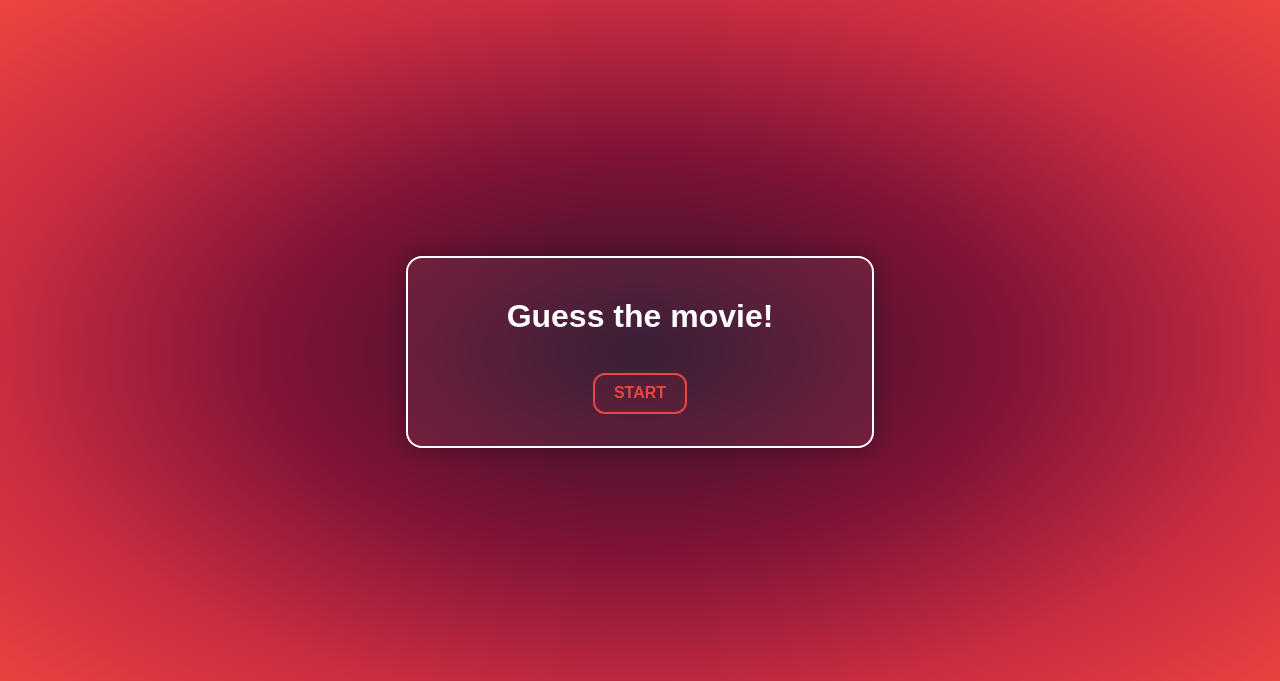
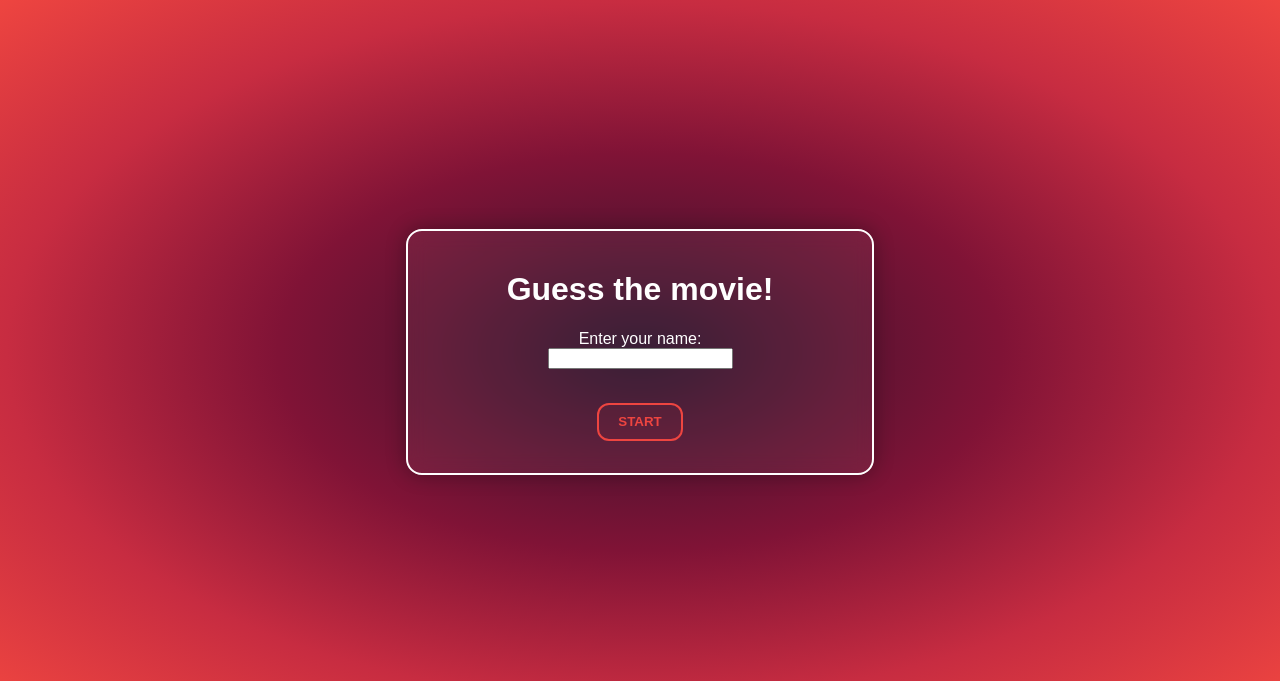
Before and after one commit to Alfemil99/IMDBQuiz, a Flask app: page / in a window 1280 px wide. Shown: the top 681 px of the page. Run offline with Flask 3, Linux system fonts and the light colour scheme.

Commit message:
NameUpdate

```diff
--- a/app/templates/index.html
+++ b/app/templates/index.html
@@ -4,14 +4,15 @@
     <title>Test App</title>
     <link rel="stylesheet" href="{{ url_for('static', filename='style.css') }}">
 </head>
-<style>
-</style>
 <body>
     <div class="card">
         <h1>Guess the movie!</h1>
-        <div>
-            <a href="/game" class="hint-btn" >START</a href>
-        </div>
+
+        <form action="/game" method="GET">
+            <label for="username">Enter your name:</label><br>
+            <input type="text" id="username" name="username" required><br><br>
+            <button type="submit" class="hint-btn">START</button>
+        </form>
     </div>
 </body>
 </html>
```
